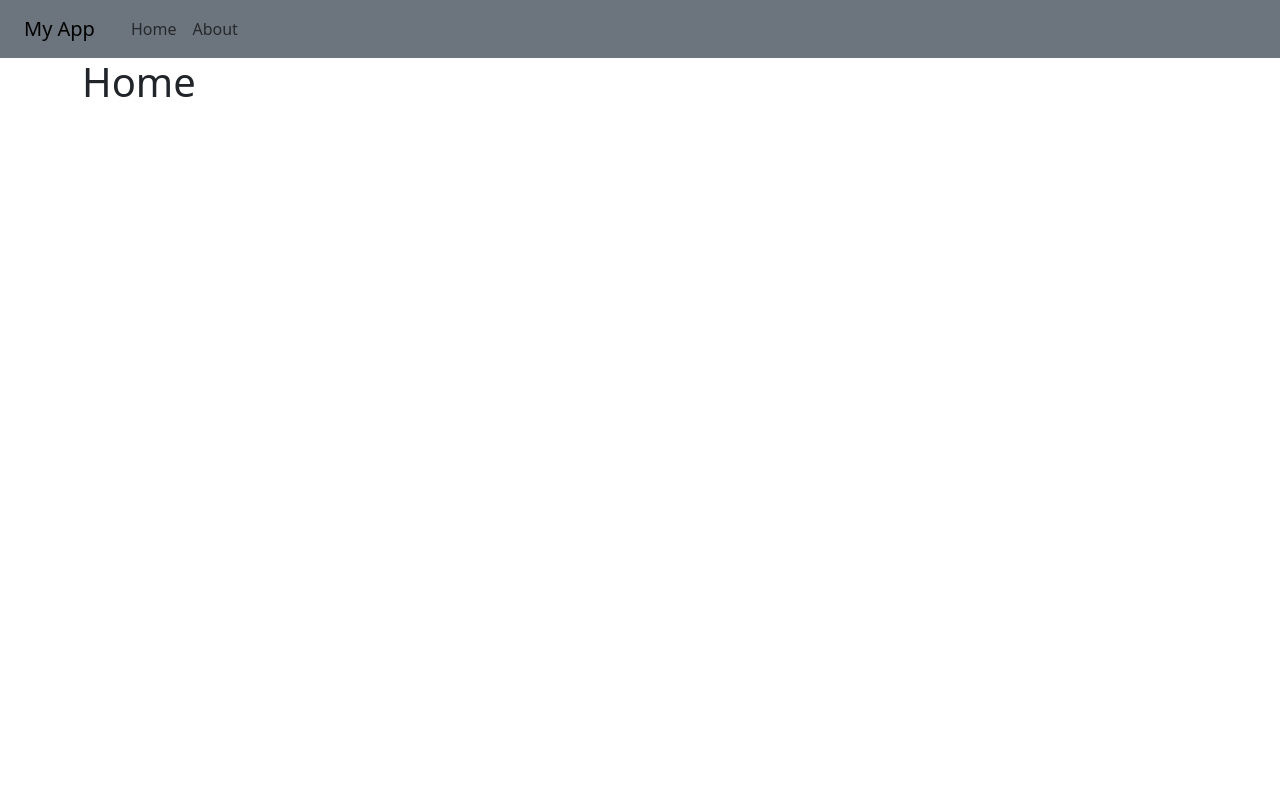
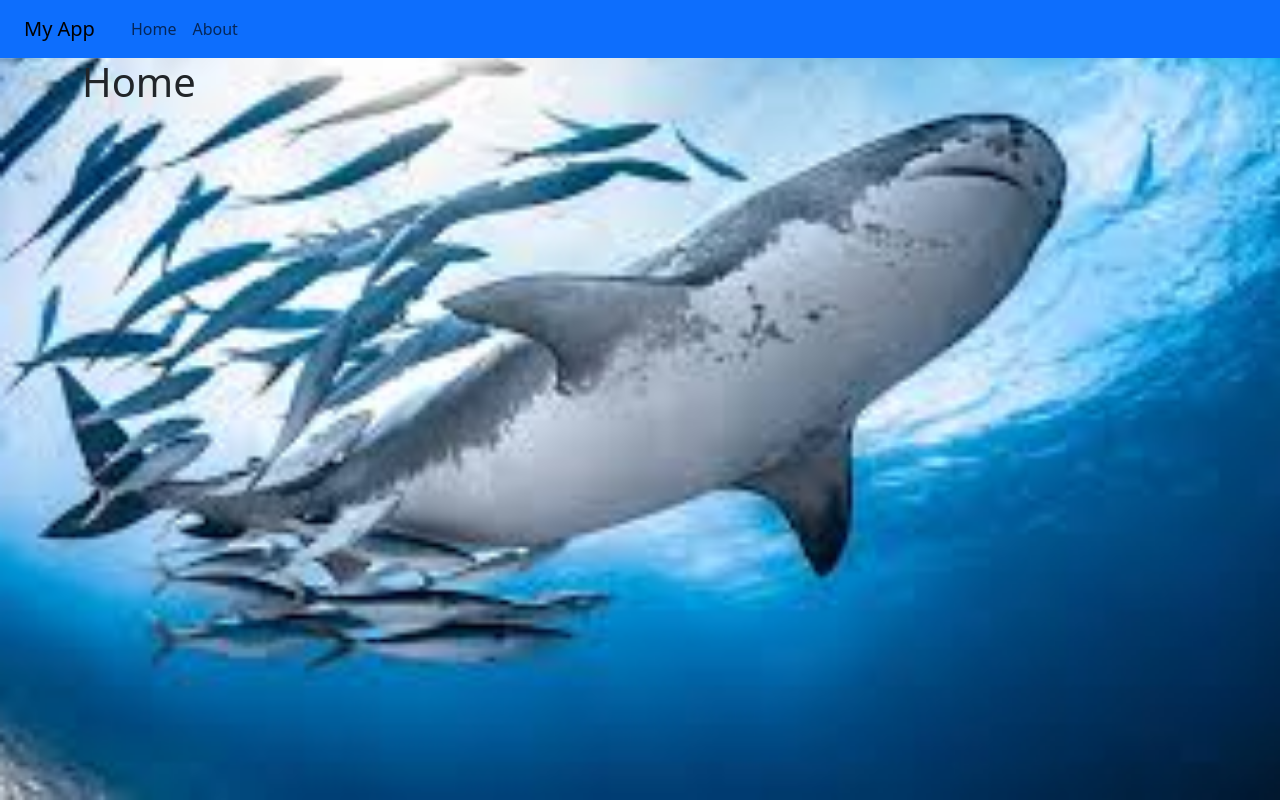
Before and after one commit to George14619/fsdi_112_mb, a Django app: page / in a window 1280 px wide. Run offline with Django 5.2, Linux system fonts and the light colour scheme.

Commit message:
2nd_assign_update

```diff
--- a/templates/base.html
+++ b/templates/base.html
@@ -10,7 +10,18 @@
     <link href="{% static 'css/base.css' %}" rel="stylesheet">
 </head>
 <body>
-<nav class="navbar navbar-expand-lg bg-secondary">
+  <style>
+        body {
+            background-image: url("{% static 'img/shark.jpg' %}");
+            background-size: cover;
+            background-position: center;
+            background-repeat: no-repeat;
+            margin: 0;
+            padding: 0;
+            height: 100vh;
+        }
+    </style>
+<nav class="navbar navbar-expand-lg bg-primary">
   <div class="container-fluid">
     <a class="navbar-brand" href="{% url 'home' %}">My App</a>
     <button class="navbar-toggler" type="button" data-bs-toggle="collapse" data-bs-target="#navbarNav" aria-controls="navbarNav" aria-expanded="false" aria-label="Toggle navigation">
```
Also changed, not shown: db.sqlite3, static/img/coral_reef.jpg (added), static/img/ocean_reef.jpg (added), static/img/reef.jpg (added), static/img/shark.jpg (added).
